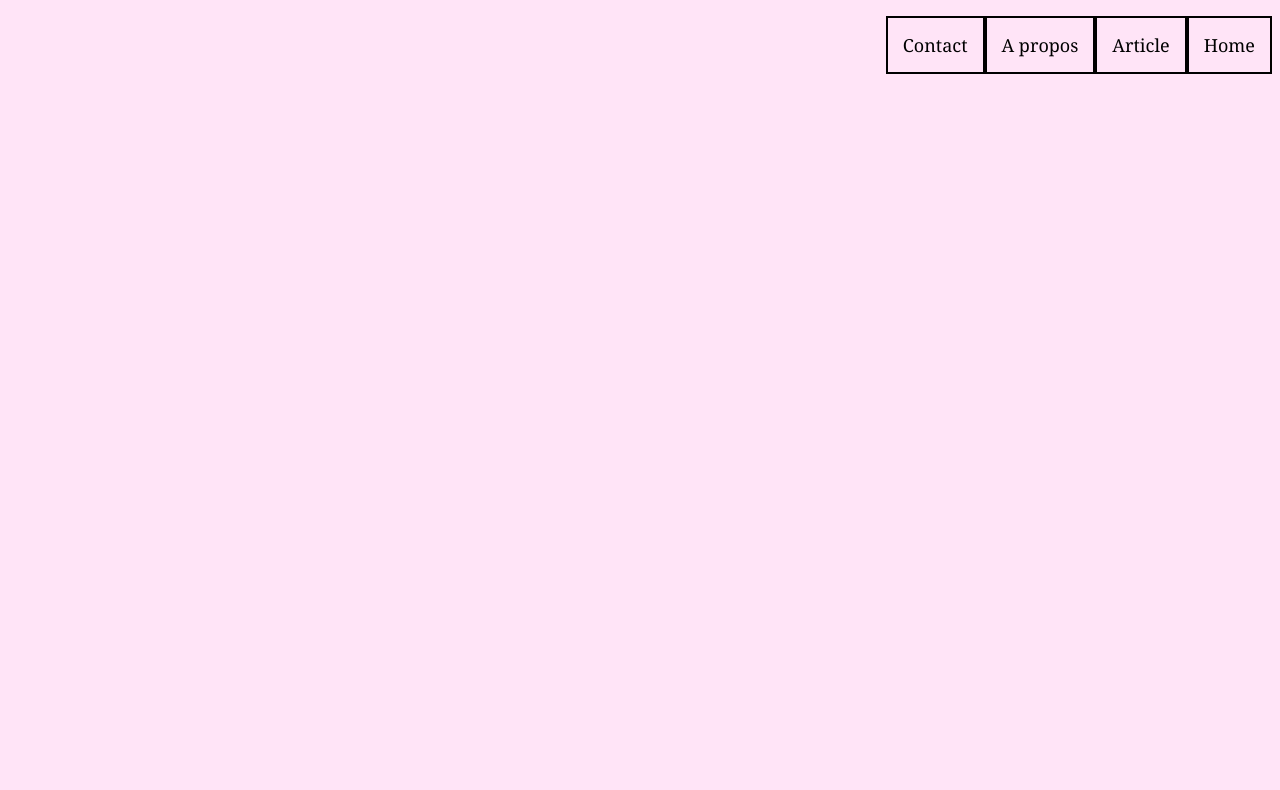
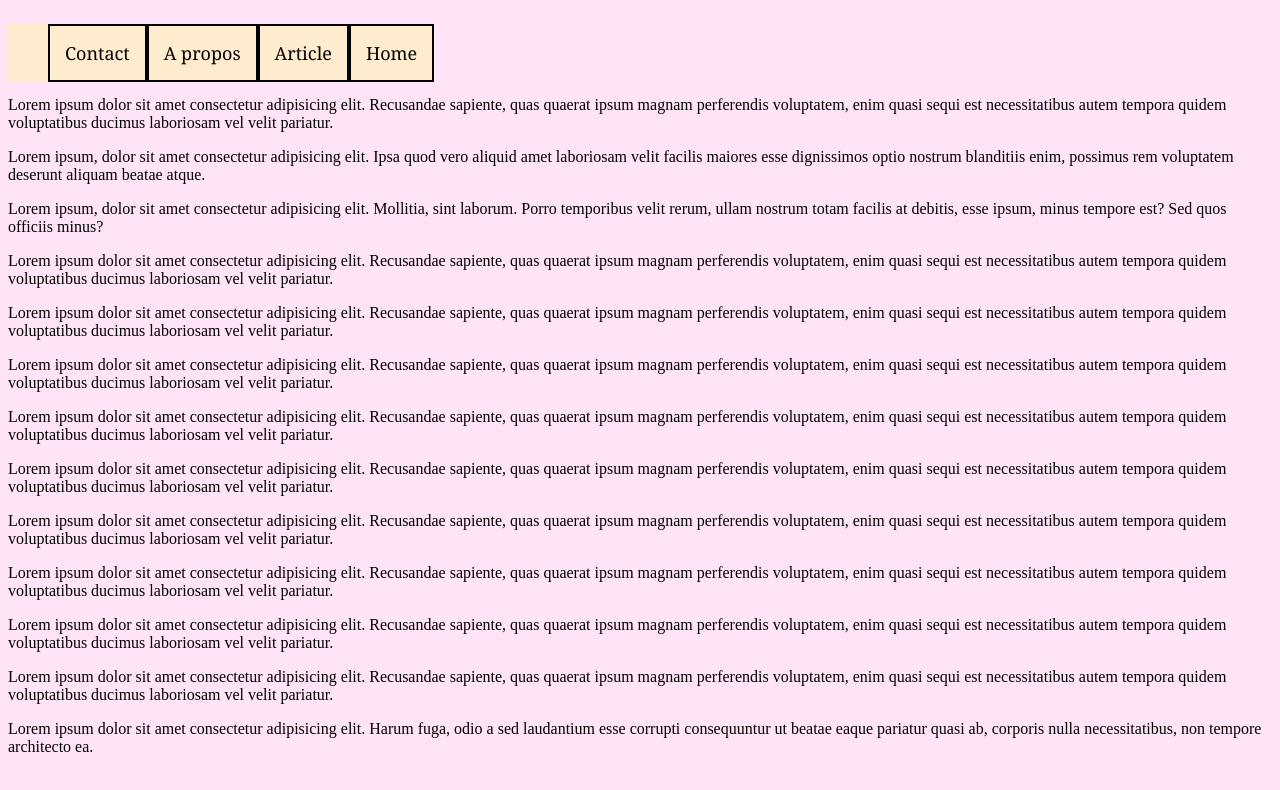
Before and after one commit to High-School-of-Technology-of-Essaouira/tp-cours-safabelhoufrte, a plain HTML site: page index.html in a window 1280 px wide. Drawn offline with Linux system fonts and the light colour scheme.

Commit message:
2eme commit

```diff
--- a/index.html
+++ b/index.html
@@ -14,6 +14,22 @@
         <li>Article</li>
         <li>A propos</li>
         <li>Contact</li>
-    </ul>
+    </ul><br><br><br><br>
+    <div class="text">
+        <p>Lorem ipsum dolor sit amet consectetur adipisicing elit. Recusandae sapiente, quas quaerat ipsum magnam perferendis voluptatem, enim quasi sequi est necessitatibus autem tempora quidem voluptatibus ducimus laboriosam vel velit pariatur.</p>
+        <p>Lorem ipsum, dolor sit amet consectetur adipisicing elit. Ipsa quod vero aliquid amet laboriosam velit facilis maiores esse dignissimos optio nostrum blanditiis enim, possimus rem voluptatem deserunt aliquam beatae atque.</p>
+        <p>Lorem ipsum, dolor sit amet consectetur adipisicing elit. Mollitia, sint laborum. Porro temporibus velit rerum, ullam nostrum totam facilis at debitis, esse ipsum, minus tempore est? Sed quos officiis minus?</p>
+        <p>Lorem ipsum dolor sit amet consectetur adipisicing elit. Recusandae sapiente, quas quaerat ipsum magnam perferendis voluptatem, enim quasi sequi est necessitatibus autem tempora quidem voluptatibus ducimus laboriosam vel velit pariatur.</p>
+        <p>Lorem ipsum dolor sit amet consectetur adipisicing elit. Recusandae sapiente, quas quaerat ipsum magnam perferendis voluptatem, enim quasi sequi est necessitatibus autem tempora quidem voluptatibus ducimus laboriosam vel velit pariatur.</p>
+        <p>Lorem ipsum dolor sit amet consectetur adipisicing elit. Recusandae sapiente, quas quaerat ipsum magnam perferendis voluptatem, enim quasi sequi est necessitatibus autem tempora quidem voluptatibus ducimus laboriosam vel velit pariatur.</p>
+        <p>Lorem ipsum dolor sit amet consectetur adipisicing elit. Recusandae sapiente, quas quaerat ipsum magnam perferendis voluptatem, enim quasi sequi est necessitatibus autem tempora quidem voluptatibus ducimus laboriosam vel velit pariatur.</p>
+        <p>Lorem ipsum dolor sit amet consectetur adipisicing elit. Recusandae sapiente, quas quaerat ipsum magnam perferendis voluptatem, enim quasi sequi est necessitatibus autem tempora quidem voluptatibus ducimus laboriosam vel velit pariatur.</p>
+        <p>Lorem ipsum dolor sit amet consectetur adipisicing elit. Recusandae sapiente, quas quaerat ipsum magnam perferendis voluptatem, enim quasi sequi est necessitatibus autem tempora quidem voluptatibus ducimus laboriosam vel velit pariatur.</p>
+        <p>Lorem ipsum dolor sit amet consectetur adipisicing elit. Recusandae sapiente, quas quaerat ipsum magnam perferendis voluptatem, enim quasi sequi est necessitatibus autem tempora quidem voluptatibus ducimus laboriosam vel velit pariatur.</p>
+        <p>Lorem ipsum dolor sit amet consectetur adipisicing elit. Recusandae sapiente, quas quaerat ipsum magnam perferendis voluptatem, enim quasi sequi est necessitatibus autem tempora quidem voluptatibus ducimus laboriosam vel velit pariatur.</p>
+        <p>Lorem ipsum dolor sit amet consectetur adipisicing elit. Recusandae sapiente, quas quaerat ipsum magnam perferendis voluptatem, enim quasi sequi est necessitatibus autem tempora quidem voluptatibus ducimus laboriosam vel velit pariatur.</p>
+        <p>Lorem ipsum dolor sit amet consectetur adipisicing elit. Harum fuga, odio a sed laudantium esse corrupti consequuntur ut beatae eaque pariatur quasi ab, corporis nulla necessitatibus, non tempore architecto ea.</p>
+    </div>
+
 </body>
 </html>
--- a/style.css
+++ b/style.css
@@ -10,13 +10,17 @@ li{
     font-size:large;
     font-family:Cambria, Cochin, Georgia, Times, 'Times New Roman',sans-serif;
     float:right;
+
 }
 li:hover{
-
 color:rgb(23, 23, 235);
 background-color: rgb(219, 210, 226);
 }
 
+
+
 ul{
     list-style: none;
+    position: fixed;
+    background-color: blanchedalmond;
     }
```
